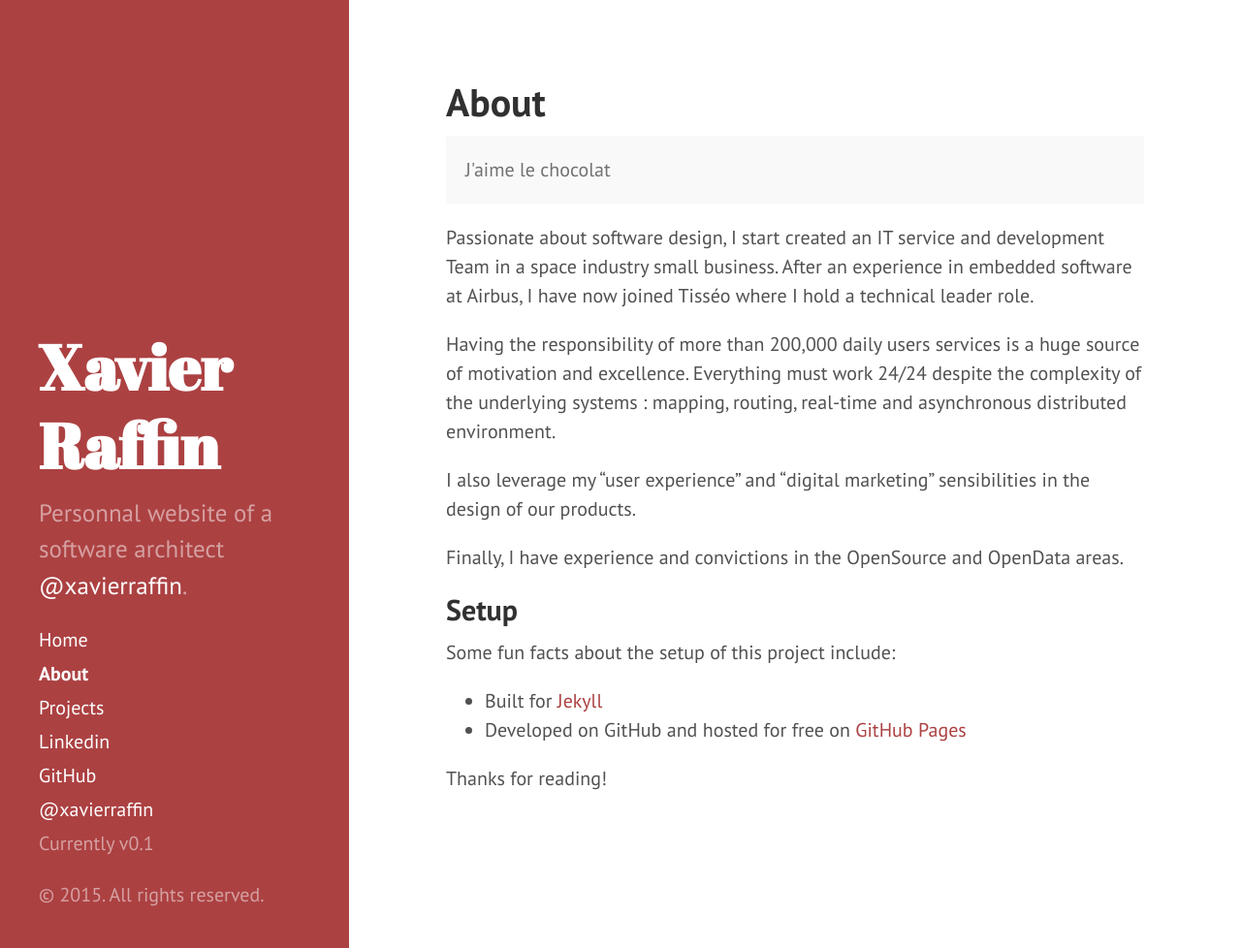
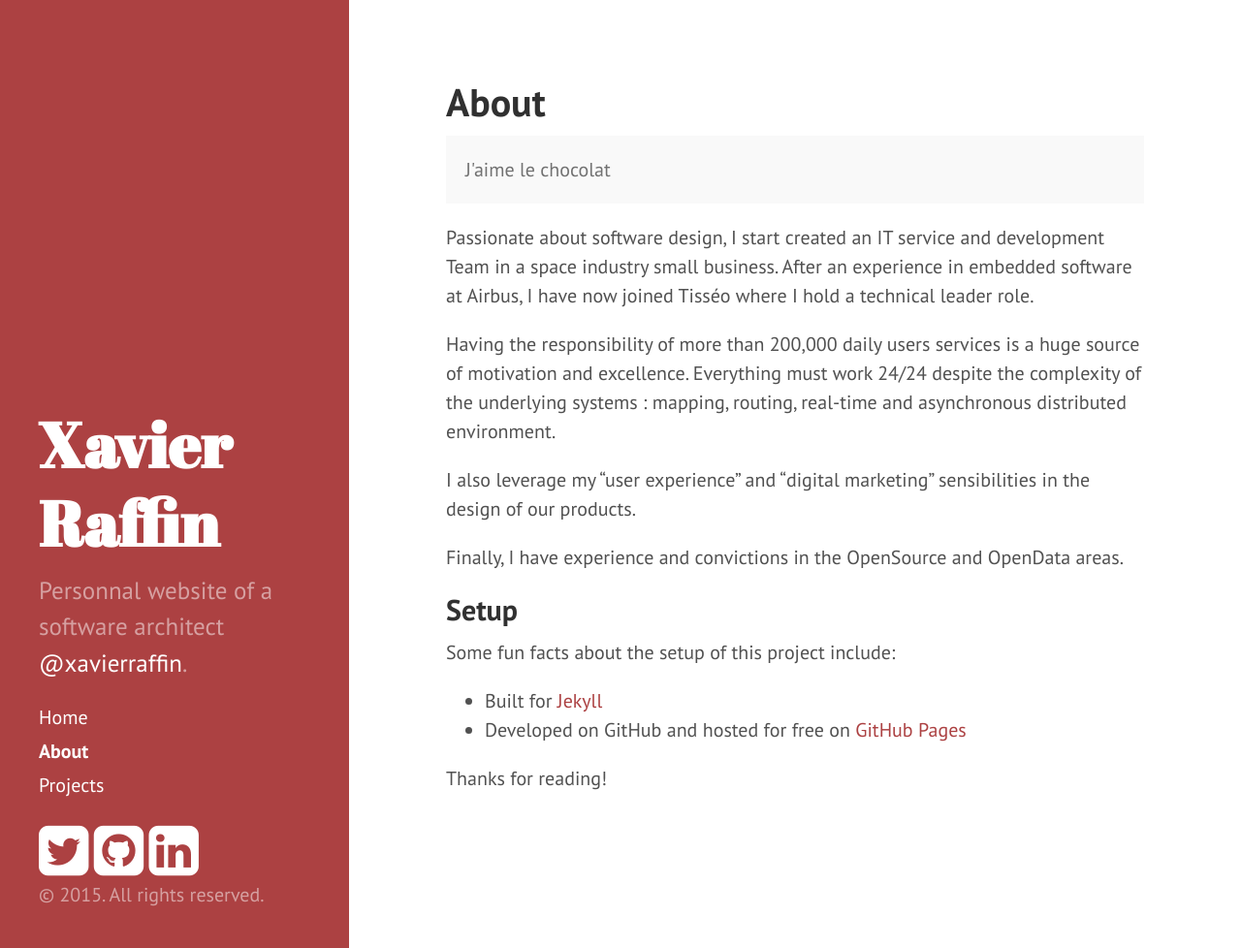
Before and after one commit to xavierraffin/xavierraffin.github.io, a Jekyll site: the page built from about.md, in a window 1280 px wide and 978 px high. Shown: the whole window at 97% size. Built offline with Jekyll 4.4.1, drawn with Linux system fonts in a browser that asks for light colours; nearby versions of some CDN libraries; Markdown is read by kramdown in place of the engine named in the settings.

Commit message:
Add fontawesome

```diff
--- a/_includes/head.html
+++ b/_includes/head.html
@@ -19,6 +19,7 @@
   <link rel="stylesheet" href="{{ site.baseurl }}public/css/syntax.css">
   <link rel="stylesheet" href="{{ site.baseurl }}public/css/hyde.css">
   <link rel="stylesheet" href="http://fonts.googleapis.com/css?family=PT+Sans:400,400italic,700|Abril+Fatface">
+  <link rel="stylesheet" href="//maxcdn.bootstrapcdn.com/font-awesome/4.3.0/css/font-awesome.min.css">
 
   <!-- Icons -->
   <link rel="apple-touch-icon-precomposed" sizes="144x144" href="{{ site.baseurl }}public/apple-touch-icon-144-precomposed.png">
--- a/_includes/sidebar.html
+++ b/_includes/sidebar.html
@@ -25,12 +25,11 @@
           {% endif %}
         {% endif %}
       {% endfor %}
+    </nav>
 
-      <a class="sidebar-nav-item" href="{{ site.author.linkedin }}">Linkedin</a>
-      <a class="sidebar-nav-item" href="{{ site.author.github }}">GitHub</a>
-      <a class="sidebar-nav-item" href="{{ site.author.twitter }}">@xavierraffin</a>
-      <span class="sidebar-nav-item">Currently v{{ site.version }}</span>
-    </nav>
+    <a href="{{ site.author.twitter }}"><i class="fa fa-twitter-square fa-3x"></i></a>
+    <a href="{{ site.author.github }}"><i class="fa fa-github-square fa-3x"></i></a>
+    <a href="{{ site.author.linkedin }}"><i class="fa fa-linkedin-square fa-3x"></i></a>
 
     <p>&copy; {{ site.time | date: '%Y' }}. All rights reserved.</p>
   </div>
```
